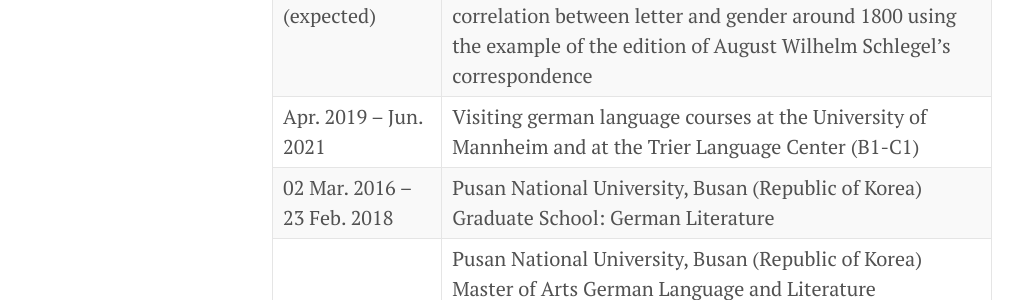
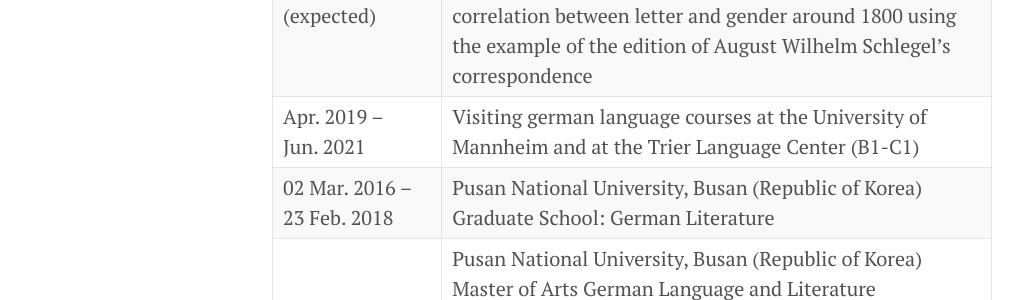
Before and after one commit to aepfelchen/aepfelchen.github.io, a Jekyll site: the page built from about-us.md, in a window 1280 px wide and 900 px high, scrolled down 542 px. Shown: the part 157-457 px from the top of the window, without its empty margins (8-1031 px from the left). Built offline with Jekyll 4.4.1, drawn with Linux system fonts in a browser that asks for light colours.

Commit message:
update CV

```diff
--- a/about-us.md
+++ b/about-us.md
@@ -24,7 +24,7 @@
       <br><br>Topic of the master thesis: Stylometric analysis of the correlation between letter and gender around 1800 using the example of the edition of August Wilhelm Schlegel’s correspondence</td>
     </tr>
     <tr>
-      <td>Apr. 2019 – Jun. 2021</td>
+      <td>Apr. 2019 – <br>Jun. 2021</td>
       <td>Visiting german language courses at the University of Mannheim and at the Trier Language Center (B1-C1)</td>
     </tr>
     <tr>
```
